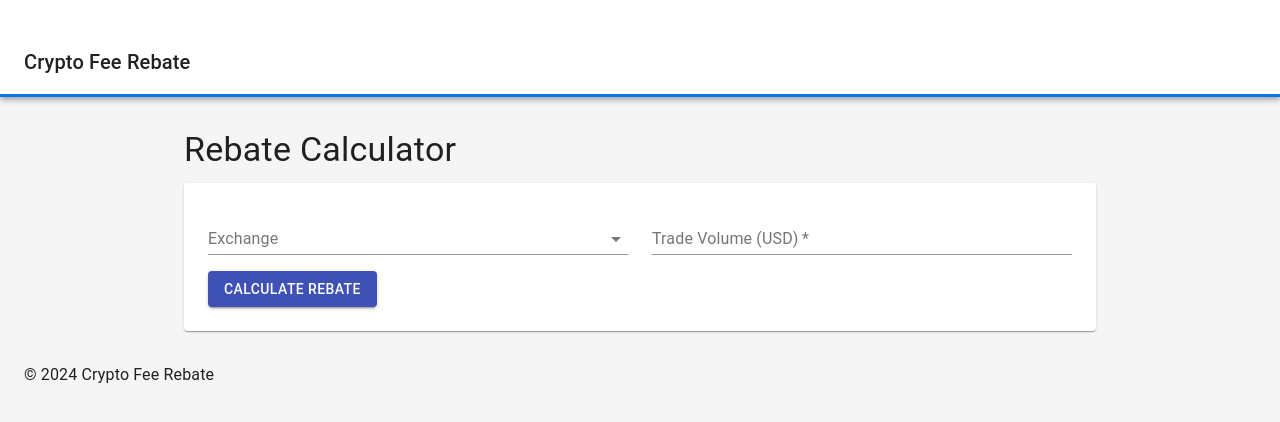
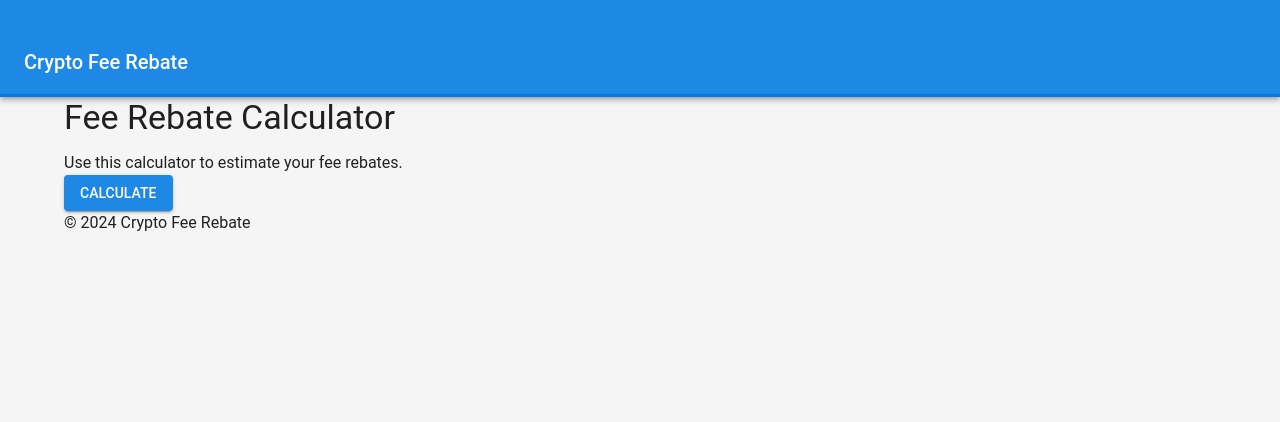
Before and after one commit to PSS0702/crypto-fee-rebate, a React (Create React App) app in the folder frontend/: page /calculator in a window 1280 px wide. Shown: the top 422 px of the page. Built offline with nearby package versions, Linux system fonts and the light colour scheme.

Commit message:
Update Calculator.js

```diff
--- a/frontend/src/pages/Calculator.js
+++ b/frontend/src/pages/Calculator.js
@@ -1,117 +1,18 @@
-import React, { useState, useEffect } from 'react';
-import {
-  Container,
-  Typography,
-  TextField,
-  Button,
-  Select,
-  MenuItem,
-  FormControl,
-  InputLabel,
-  Grid,
-  Paper,
-  makeStyles
-} from '@material-ui/core';
-
-const useStyles = makeStyles((theme) => ({
-  container: {
-    paddingTop: theme.spacing(4),
-    paddingBottom: theme.spacing(4),
-  },
-  paper: {
-    padding: theme.spacing(3),
-  },
-  formControl: {
-    minWidth: 120,
-    width: '100%',
-  },
-  submitButton: {
-    marginTop: theme.spacing(2),
-  },
-  result: {
-    marginTop: theme.spacing(3),
-  },
-}));
+import React from 'react';
+import { Button, Container, Typography } from '@mui/material';  // 수정된 import 경로
 
 function Calculator() {
-  const classes = useStyles();
-  const [exchanges, setExchanges] = useState([]);
-  const [selectedExchange, setSelectedExchange] = useState('');
-  const [tradeVolume, setTradeVolume] = useState('');
-  const [rebate, setRebate] = useState(null);
-
-  useEffect(() => {
-    // Fetch exchanges (using dummy data for now)
-    const dummyExchanges = [
-      { id: 1, name: 'Binance' },
-      { id: 2, name: 'Coinbase Pro' },
-      // Add more exchanges as needed
-    ];
-    setExchanges(dummyExchanges);
-  }, []);
-
-  const handleSubmit = (event) => {
-    event.preventDefault();
-    // This is where you would make an API call to calculate the rebate
-    // For now, we'll use a dummy calculation
-    const dummyRebate = (parseFloat(tradeVolume) * 0.001).toFixed(2);
-    setRebate(dummyRebate);
-  };
-
   return (
-    <Container className={classes.container} maxWidth="md">
+    <Container>
       <Typography variant="h4" gutterBottom>
-        Rebate Calculator
+        Fee Rebate Calculator
       </Typography>
-      <Paper className={classes.paper}>
-        <form onSubmit={handleSubmit}>
-          <Grid container spacing={3}>
-            <Grid item xs={12} sm={6}>
-              <FormControl className={classes.formControl}>
-                <InputLabel id="exchange-select-label">Exchange</InputLabel>
-                <Select
-                  labelId="exchange-select-label"
-                  id="exchange-select"
-                  value={selectedExchange}
-                  onChange={(e) => setSelectedExchange(e.target.value)}
-                  required
-                >
-                  {exchanges.map((exchange) => (
-                    <MenuItem key={exchange.id} value={exchange.id}>
-                      {exchange.name}
-                    </MenuItem>
-                  ))}
-                </Select>
-              </FormControl>
-            </Grid>
-            <Grid item xs={12} sm={6}>
-              <TextField
-                fullWidth
-                label="Trade Volume (USD)"
-                type="number"
-                value={tradeVolume}
-                onChange={(e) => setTradeVolume(e.target.value)}
-                required
-              />
-            </Grid>
-          </Grid>
-          <Button
-            type="submit"
-            variant="contained"
-            color="primary"
-            className={classes.submitButton}
-          >
-            Calculate Rebate
-          </Button>
-        </form>
-        {rebate !== null && (
-          <div className={classes.result}>
-            <Typography variant="h6">
-              Estimated Rebate: ${rebate} USD
-            </Typography>
-          </div>
-        )}
-      </Paper>
+      <Typography variant="body1">
+        Use this calculator to estimate your fee rebates.
+      </Typography>
+      <Button variant="contained" color="primary">
+        Calculate
+      </Button>
     </Container>
   );
 }
```
